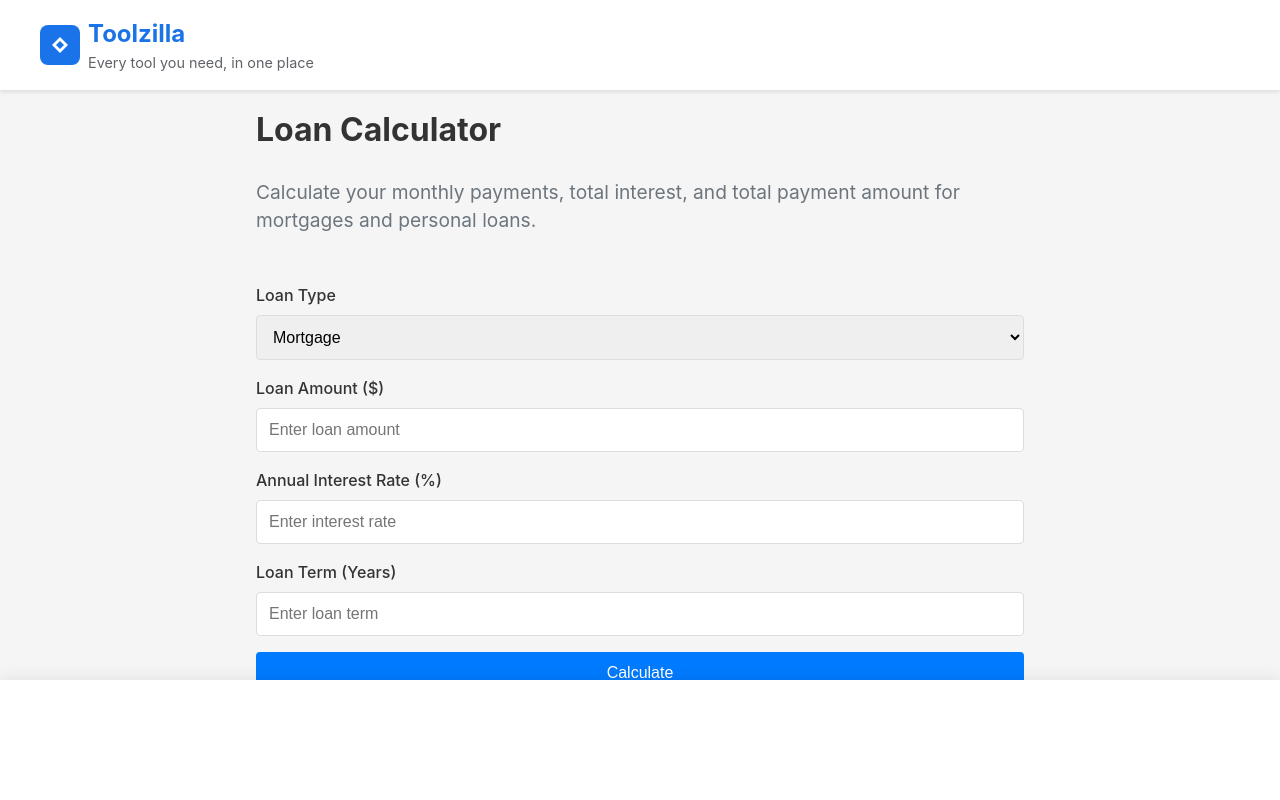
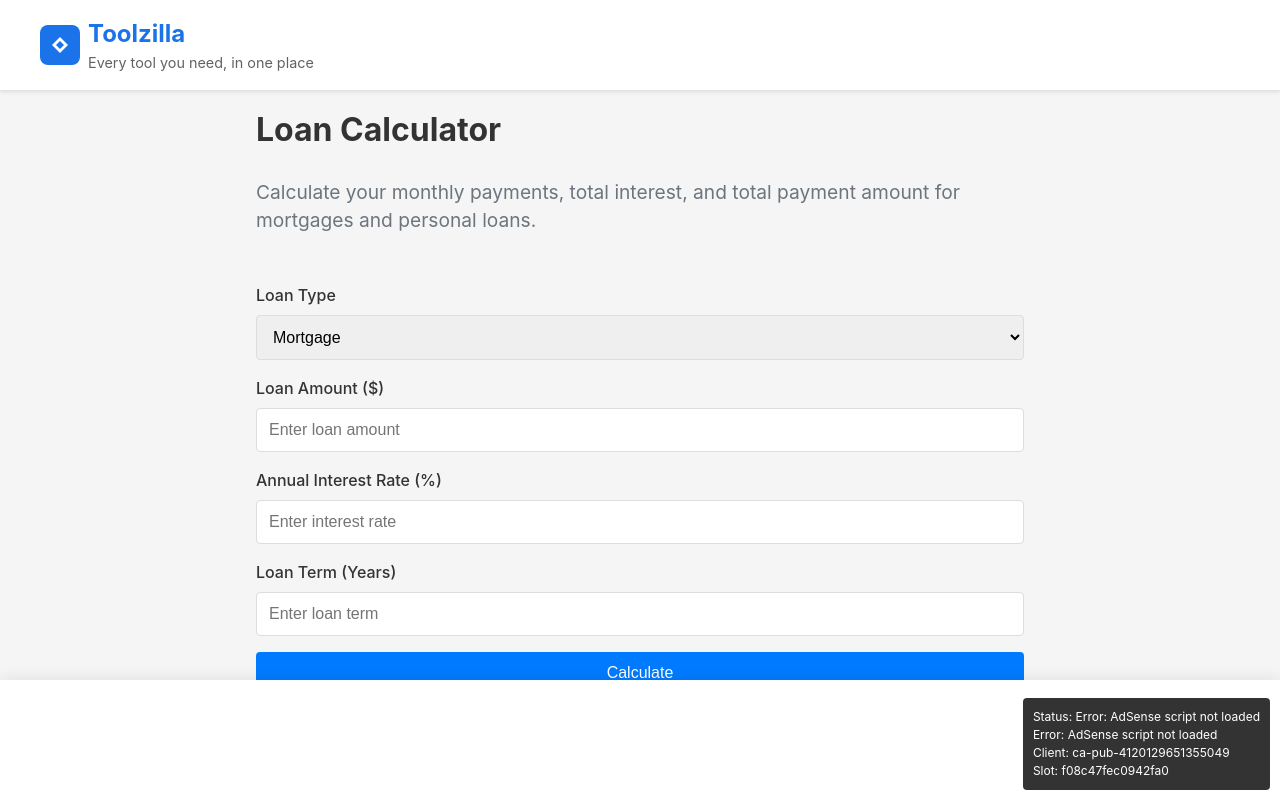
Before and after one commit to hhthunderbird/lnmtgg, a React (Vite) app: page /loan-calculator in a window 1280 px wide. Built offline with nearby package versions, Linux system fonts and the light colour scheme.

Commit message:
fix: add debug prop to AdSenseAd component type definition

```diff
--- a/src/components/AdSenseAd.tsx
+++ b/src/components/AdSenseAd.tsx
@@ -1,4 +1,4 @@
-import React, { useEffect } from 'react';
+import React, { useEffect, useState } from 'react';
 import styled from 'styled-components';
 
 const AdContainer = styled.div`
@@ -47,11 +47,24 @@ const AdWrapper = styled.div`
   align-items: center;
 `;
 
+const DebugInfo = styled.div`
+  position: fixed;
+  bottom: 10px;
+  right: 10px;
+  background: rgba(0, 0, 0, 0.8);
+  color: white;
+  padding: 10px;
+  border-radius: 4px;
+  font-size: 12px;
+  z-index: 1001;
+`;
+
 interface AdSenseAdProps {
   client: string;
   slot: string;
   format?: string;
   responsive?: boolean;
+  debug?: boolean;
 }
 
 const AdSenseAd: React.FC<AdSenseAdProps> = ({
@@ -59,17 +72,45 @@ const AdSenseAd: React.FC<AdSenseAdProps> = ({
   slot,
   format = 'auto',
   responsive = true,
+  debug = false,
 }) => {
+  const [adStatus, setAdStatus] = useState<string>('Loading...');
+  const [error, setError] = useState<string | null>(null);
+
   useEffect(() => {
+    const loadAd = async () => {
       try {
-      // @ts-ignore
+        // Check if adsbygoogle is defined
+        if (typeof window.adsbygoogle === 'undefined') {
+          setError('AdSense script not loaded');
+          setAdStatus('Error: AdSense script not loaded');
+          return;
+        }
+
+        // Push the ad
         (window.adsbygoogle = window.adsbygoogle || []).push({});
+        setAdStatus('Ad pushed successfully');
+
+        // Add event listener for ad load
+        const adElement = document.querySelector('.adsbygoogle');
+        if (adElement) {
+          adElement.addEventListener('load', () => {
+            setAdStatus('Ad loaded successfully');
+          });
+        }
       } catch (err) {
+        const errorMessage = err instanceof Error ? err.message : 'Unknown error';
+        setError(errorMessage);
+        setAdStatus(`Error: ${errorMessage}`);
         console.error('Error loading AdSense:', err);
       }
-  }, []);
+    };
+
+    loadAd();
+  }, [client, slot]);
 
   return (
+    <>
       <AdContainer>
         <AdWrapper>
           <ins
@@ -87,6 +128,15 @@ const AdSenseAd: React.FC<AdSenseAdProps> = ({
           />
         </AdWrapper>
       </AdContainer>
+      {debug && (
+        <DebugInfo>
+          <div>Status: {adStatus}</div>
+          {error && <div>Error: {error}</div>}
+          <div>Client: {client}</div>
+          <div>Slot: {slot}</div>
+        </DebugInfo>
+      )}
+    </>
   );
 };
 
```
Lines whose indentation alone changed are shown as unchanged.
